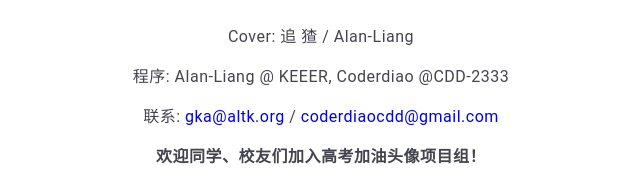
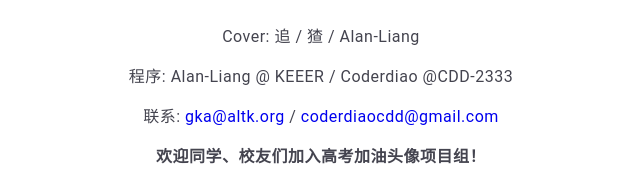
Before and after one commit to CDD-2333/gkavatar, a website: page 2026/index.html in a window 1280 px wide. Shown: the part 371-566 px from the top of the page, 319-959 px from the left. Drawn offline with Linux system fonts and the light colour scheme.

Commit message:
Fix 2026 Cover: use / separator between 追/猹 and between program contributors

```diff
--- a/2026/index.html
+++ b/2026/index.html
@@ -39,8 +39,8 @@
         <input type="file" id="image" accept="image/*" hidden>
         <div id="about">
           <h2 class="mdc-typography--headline4">版权</h2>
-          <p class="mdc-typography--body1">Cover: 追 猹 / Alan-Liang</p>
-          <p class="mdc-typography--body1">程序: Alan-Liang @ KEEER, Coderdiao @CDD-2333</p>
+          <p class="mdc-typography--body1">Cover: 追 / 猹 / Alan-Liang</p>
+          <p class="mdc-typography--body1">程序: Alan-Liang @ KEEER / Coderdiao @CDD-2333</p>
           <p class="mdc-typography--body1">联系: <a href="mailto:gka@altk.org">gka@altk.org</a> / <a href="mailto:coderdiaocdd@gmail.com">coderdiaocdd@gmail.com</a></p>
           <p class="mdc-typography--body1"><strong>欢迎同学、校友们加入高考加油头像项目组！</strong></p>
           <h2 class="mdc-typography--headline4">隐私</h2>
```
